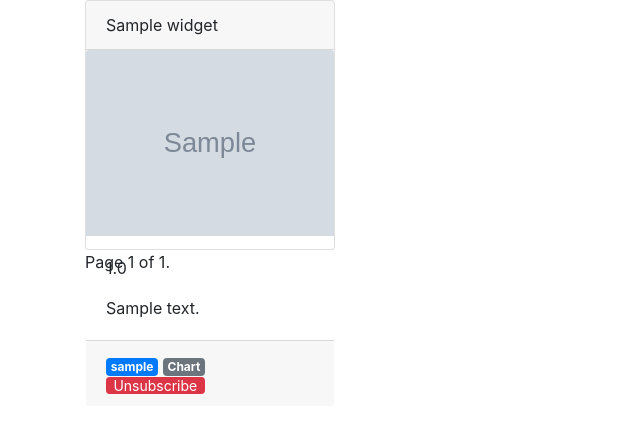
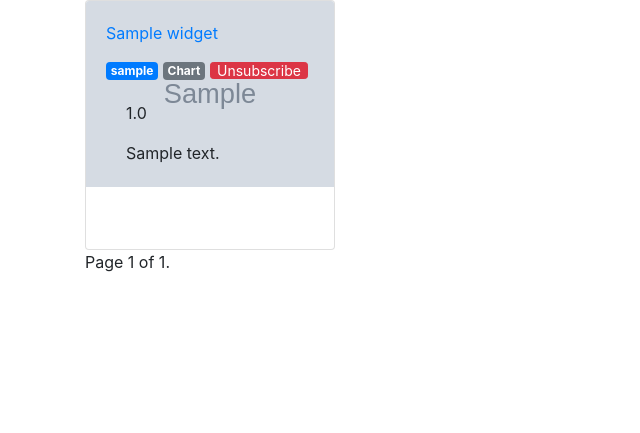
Before and after one commit to quickstats/quickstats-django, a Django app: page / in a window 1280 px wide. Shown: the part 56-489 px from the top of the page, without its empty margins (0-640 px from the left). Run offline with Django 3.2, Linux system fonts and the light colour scheme; a user stored in the database is signed in; tables that the repository leaves empty hold one stand-in row (values such as "Sample post"); grey boxes marked "Sample" are stand-in pictures; parts of the project's set-up code (start-up, migrations or seed data) failed here and were passed over; some libraries are stand-ins or nearby versions.

Commit message:
More style experiments

```diff
--- a/simplestats/templates/simplestats/widget_card.html
+++ b/simplestats/templates/simplestats/widget_card.html
@@ -1,35 +1,38 @@
 {% load static %}
 <div class="card card-widget">
-    <div class="card-header">
-        {{widget.name}}
-    </div>
-
     {% if widget.icon %}
     <img src="{% get_media_prefix %}{{widget.icon}}" class="card-img-top" alt="...">
     {% endif %}
-    <div class="card-body">
-        <p class="card-text">{{widget.formatted}}</p>
-        <p class="card-text">{{widget.description}}</p>
-    </div>
-    <div class="card-footer">
+    <div class="card-img-overlay">
+        <p class="card-title">
+            <a href="{{widget.get_absolute_url}}">{{widget.name}}</a>
+        </p>
+
         <a href="{% url 'stats:widget-user' widget.owner.username %}"
             class="badge badge-primary">{{widget.owner.username}}</a>
-        <a href="{% url 'stats:widget-user' widget.owner.username %}"
+        <a href="{% url 'stats:widget-user' widget.owner.username %}?type={{widget.type}}"
             class="badge badge-secondary">{{widget.get_type_display}}</a>
 
+        {% if widget.id in subscriptions %}
+        <button form="unsubscribe-{{widget.pk}}" class="btn btn-xs btn-danger">Unsubscribe</button>
+        {% else %}
+        <button form="subscribe-{{widget.pk}}" class="btn btn-xs btn-success">Subscribe</button>
+        {% endif %}
 
-        {% if widget.id in subscriptions %}
-        <form class="form-inline" action="{% url 'stats:widget-unsubscribe' pk=widget.pk %}" method="POST">
-            {% csrf_token %}
-            <input name='next' value='{{request.get_full_path}}' type='hidden' />
-            <button class="btn btn-xs btn-danger">Unsubscribe</button>
-        </form>
-        {% else %}
-        <form class="form-inline" action="{% url 'stats:widget-subscribe' pk=widget.pk %}" method="POST">
-            {% csrf_token %}
-            <input name='next' value='{{request.get_full_path}}' type='hidden' />
-            <button class="btn btn-xs btn-success">Subscribe</button>
-        </form>
-        {% endif %}
+        <div class="card-body">
+            <p class="card-text">{{widget.formatted}}</p>
+            <p class="card-text">{{widget.description}}</p>
+        </div>
     </div>
 </div>
+
+
+<form id="unsubscribe-{{widget.pk}}" action="{% url 'stats:widget-unsubscribe' pk=widget.pk %}" method="POST">
+    {% csrf_token %}
+    <input name='next' value='{{request.get_full_path}}' type='hidden' />
+</form>
+
+<form id="subscribe-{{widget.pk}}" action="{% url 'stats:widget-subscribe' pk=widget.pk %}" method="POST">
+    {% csrf_token %}
+    <input name='next' value='{{request.get_full_path}}' type='hidden' />
+</form>
```
